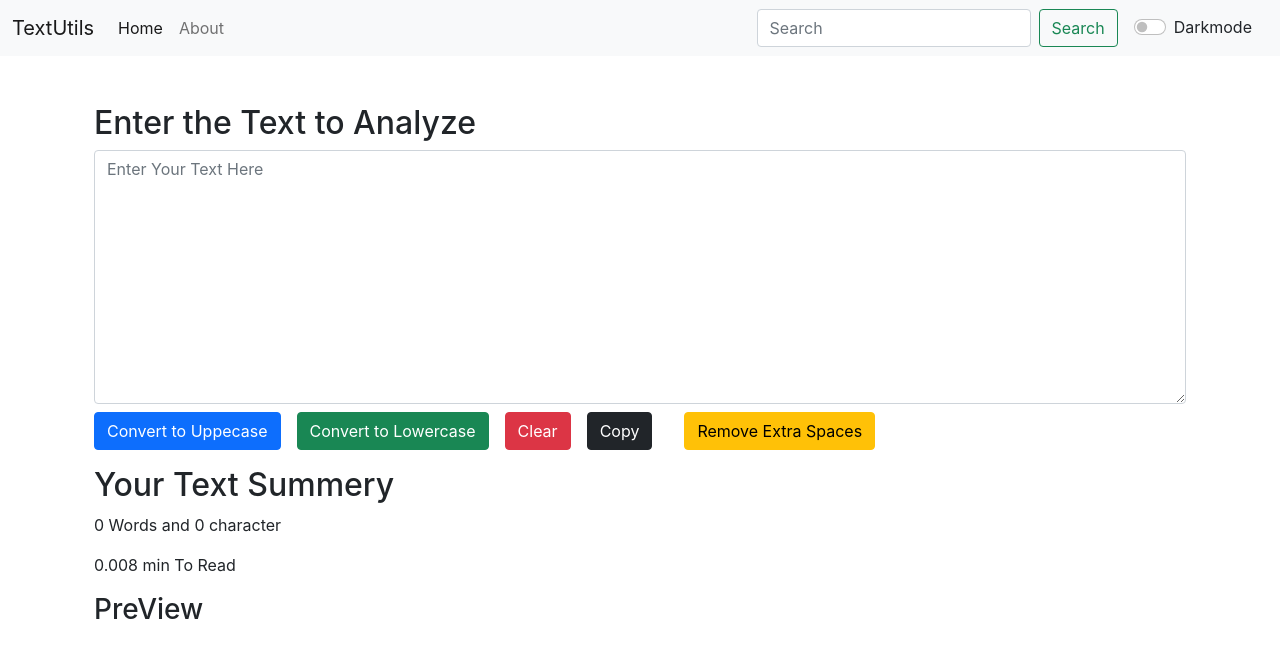
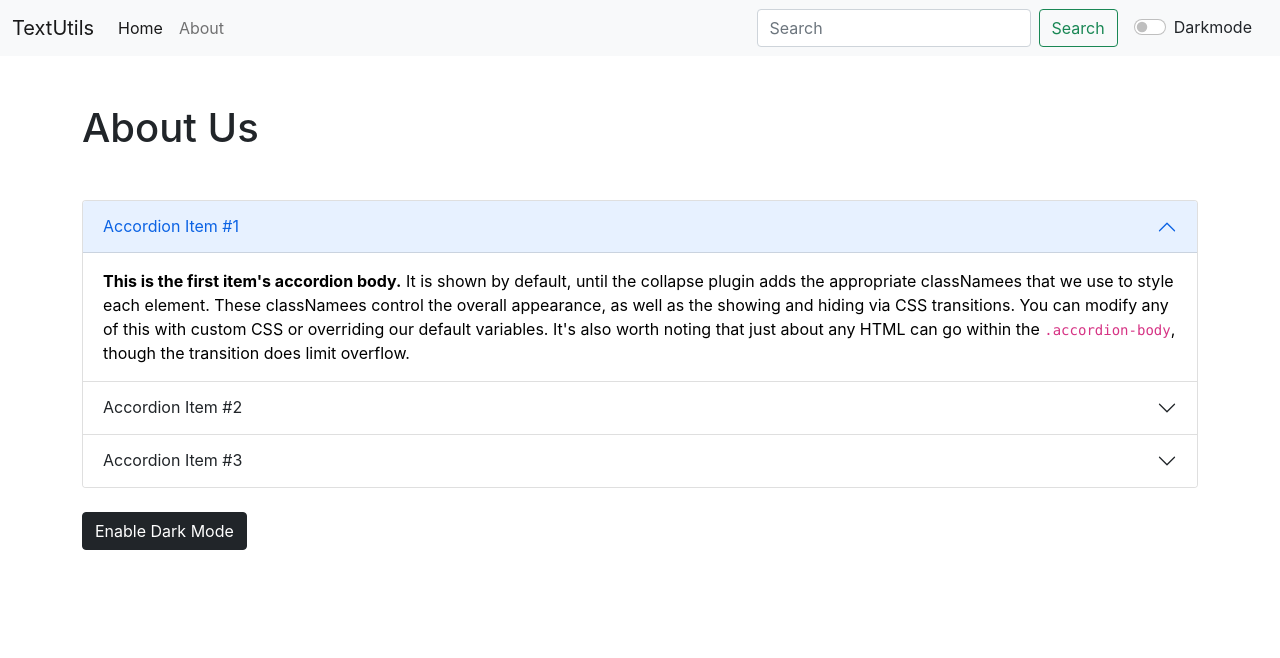
Before and after one commit to brijal091/react-learning, a React (Create React App) app in the folder react-learning/: page /about in a window 1280 px wide. Shown: the top 658 px of the page. Built offline with nearby package versions, Linux system fonts and the light colour scheme.

Commit message:
Custom theme plus Learning basic about react router of git.

```diff
--- a/react-learning/package.json
+++ b/react-learning/package.json
@@ -11,6 +11,9 @@
     "jquery": "^3.6.0",
     "react": "^18.0.0",
     "react-dom": "^18.0.0",
+    "react-helmet": "^6.1.0",
+    "react-helmet-async": "^1.3.0",
+    "react-router-dom": "^6.3.0",
     "react-scripts": "5.0.0",
     "web-vitals": "^2.1.4"
   },
--- a/react-learning/src/App.js
+++ b/react-learning/src/App.js
@@ -1,9 +1,18 @@
 import Navbar from './components/Navbar';
 import Form from './components/Form';
-// import About from './components/About';
+import About from './components/About';
 import { useState } from 'react';
 import $ from 'jquery'
 import Alert from './components/Alert';
+// import CustomTheme from './components/CustomTheme';
+
+// Using react Router
+import {
+  BrowserRouter as Router,
+  Routes,
+  Route,
+  Link
+} from "react-router-dom";
 
 function App() {
   const [mode, setMode] = useState('light'); // it shows that weather the Dark mode is enabled or not
@@ -39,26 +48,47 @@
       // $(".form-check-label").removeClass("text-light")
     }
   }
+
+  // Creating a custom Theme
+
+  const [theme, setTheme] = useState(null);
+  const changeTheme = () => {
+    let back_color = document.getElementById('back-Color').value;
+    let text_color = document.getElementById('text-Color').value;
+    setTheme(
+
+        'backgroundColor', back_color,
+        'color', text_color
+      );
+    $('body').css('backgroundColor', back_color, 'color', text_color);
+    // $('body').css('backgroundColor', back_color, 'color', text_color);
+    showAlert("Custom Theme Applied SusessFully", "success");
+  }
+
   return (
     <>
-    {/* i have created one module with Navbar and adding props inside */}
-    <Navbar title="TextUtils" mode = {mode} toogleMode={tooglemode} switchMode={switchMode}/>
-    {/* if no props are set then default will be loded */}
-    {/* <Navbar /> */}
-    <Alert alert={alert}/>
-    <div id="main-container-body">
-    {/* if you want to see this form then uncomment it. */}
-    <div className="container">
-      <Form heading="Enter the Text to Analyze" showAlert={showAlert}/>
-    </div>
+      {/* if no props are set then default will be loded */}
+      {/* <Navbar /> */}
+      {/* <CustomTheme changeTheme={changeTheme} theme={theme}/> */}
+      {/* <div id="main-container-body"> */}
+      {/* if you want to see this form then uncomment it. */}
+      {/* <div className="container">
+        <Form heading="Enter the Text to Analyze" showAlert={showAlert}/>
+      </div> */}
 
-{/* component ot add Dark mode in out App */}
-{/* if you want to see this form then uncomment it. */}
-    {/* <div className="container">
-      <About />
-    </div> */}
-    </div>
-   </>
+
+      {/* i have created one module with Navbar and adding props inside */}
+    <Router>
+      <Navbar title="TextUtils" mode = {mode} toogleMode={tooglemode} switchMode={switchMode}/>
+      <Alert alert={alert}/>
+      {/* I am trying to use Router For better user experience.  */}
+      <Routes>
+            {/* <Navbar title="TextUtils" mode = {mode} toogleMode={tooglemode} switchMode={switchMode}/> */}
+            <Route exact path='/' element={<Form heading="Enter the Text to Analyze" showAlert={showAlert}/>} />
+            <Route exact path='/about' element={<About />} />
+      </Routes>
+    </Router>
+    </>
   );
 }
 
--- a/react-learning/src/components/About.js
+++ b/react-learning/src/components/About.js
@@ -40,6 +40,7 @@
      }
     return (
     <>
+    <div className="container">
         <h1 className='mt-5'>About Us</h1>
         <div id="main-container">
             {/* This is Accordian from component --> Bootstrap  */}
@@ -83,6 +84,7 @@
                 <button id="theme" type="button" className="btn btn-dark mt-4" onClick={myStyle} theme="Darkmode"> {btnTex} </button>
             </div>
         </div>
+    </div>
     </>
   )
 }
--- a/react-learning/src/components/Form.js
+++ b/react-learning/src/components/Form.js
@@ -1,5 +1,9 @@
 // we Have created hook here to create a state and use it in the form component
 import React, {useState} from 'react'
+
+//  I have read the concept of Helmet from Medium . : `https://betterprogramming.pub/how-to-customize-the-title-of-any-page-in-react-45ef14d2a695  `
+// It's used to change the dynamic Title
+import { Helmet, HelmetProvider } from 'react-helmet-async';
 // import $ from 'jquery'
 
 export default function Form(props) {
@@ -59,6 +63,12 @@
     // text = "Hello World"; worong way to change the state
     return (
         <>
+        {/* This is Helmet tag imported from the the react-helmet library to make the title dynamic Besides that note that Helmet is unSafe. So We have used react-helmet-async, But the thing is we need to use HelemetProvider and then inside Helmet */}
+        <HelmetProvider>
+            <Helmet>
+            <title>CoderGuides | Home</title>
+            </Helmet>
+        </HelmetProvider>
         <div className='container'>
             <h2 className="mt-5">{props.heading}</h2>
                 <div className="mb-2">
--- a/react-learning/src/components/Navbar.js
+++ b/react-learning/src/components/Navbar.js
@@ -1,24 +1,25 @@
 import React from 'react';
 import PropTypes from 'prop-types';
+import { Link } from 'react-router-dom';
 
 function Navbar(props) {
   return (
     <>
     <nav className={`navbar navbar-expand-lg navbar-${props.mode} bg-${props.mode}`}>
         <div className="container-fluid">
-            <a className="navbar-brand" href="/">{props.title}</a>
+            <Link className="navbar-brand" to="/">{props.title}</Link>
             <button className="navbar-toggler" type="button" data-bs-toggle="collapse" data-bs-target="#navbarSupportedContent" aria-controls="navbarSupportedContent" aria-expanded="false" aria-label="Toggle navigation">
             <span className="navbar-toggler-icon"></span>
             </button>
             <div className="collapse navbar-collapse" id="navbarSupportedContent">
             <ul className="navbar-nav me-auto mb-2 mb-lg-0">
                 <li className="nav-item">
-                <a className="nav-link active" aria-current="page" href="/">Home</a>
+                <Link className="nav-link active" aria-current="page" to="/">Home</Link>
                 </li>
                 <li className="nav-item">
                     {/* Setting color blue by the following thing, here double curly braces means boject of object.  */}
                 {/* <a className="nav-link" href="/" style = {{color:'blue'}}>About</a> */}
-                <a className="nav-link" href="/">About</a>
+                <Link className="nav-link" to="/about">About</Link>
                 </li>
             </ul>
             <form className="d-flex">
```
Also changed, not shown: 2 other files (tests, documents, lock files or other folders). Lines whose indentation alone changed are shown as unchanged.
